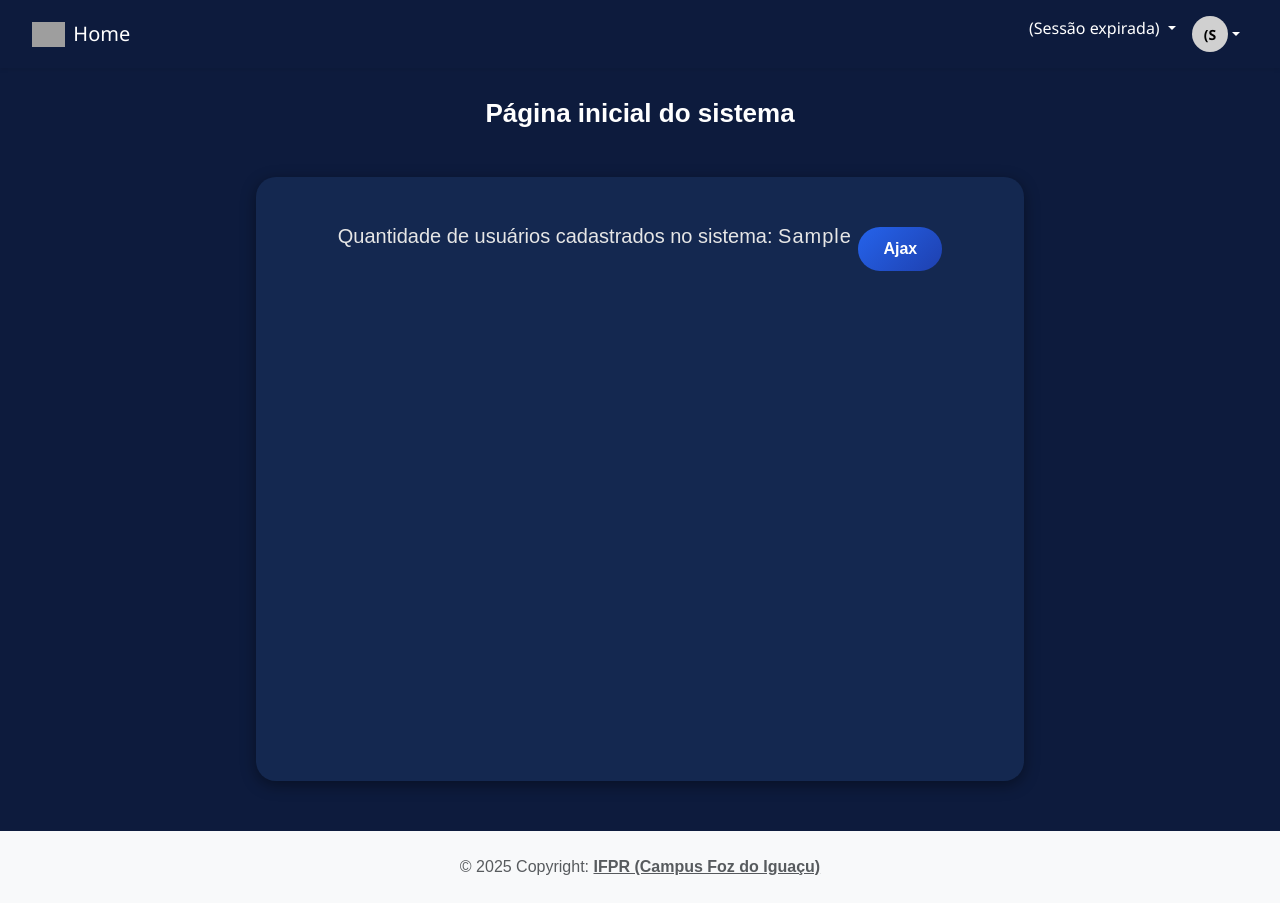
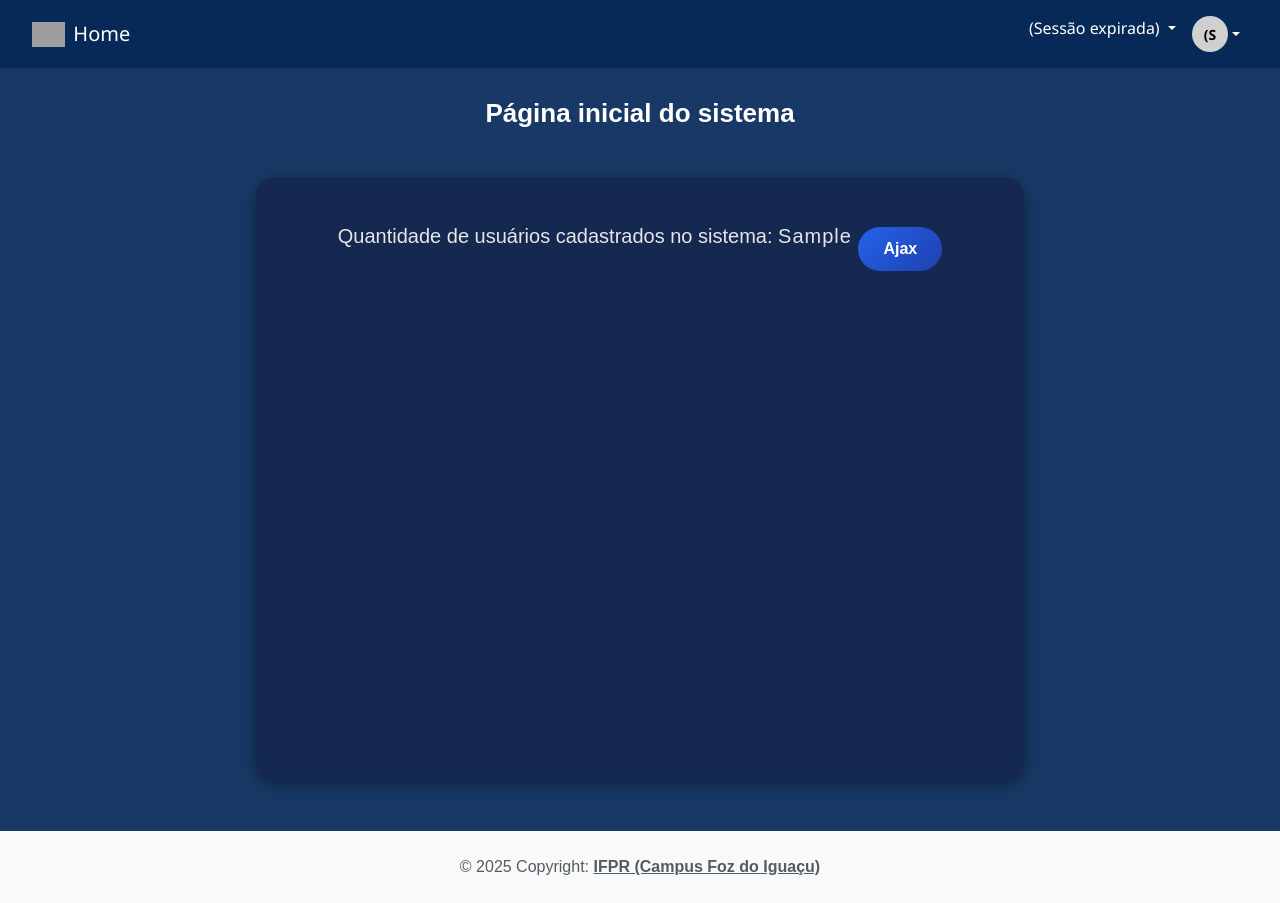
Before and after one commit to IfstarsIFPR/Aplicacao, a PHP site: template app/view/home/home.php in a window 1280 px wide. Run offline with PHP 8.4, Linux system fonts and the light colour scheme; the template is opened without the code that fills it: most values are stand-ins (such as "Sample title", 1, 10 or a date in 2020); grey boxes are pictures that could not be loaded.

Commit message:
css home

```diff
--- a/app/view/css/homeGeral.css
+++ b/app/view/css/homeGeral.css
@@ -2,7 +2,7 @@
 
 /* Fundo geral */
 body {
-    background-color: #0d1b3d; /* azul escuro */
+    background-color: #183965; /* azul escuro */
     font-family: 'Arial', sans-serif;
     color: #f1f1f1; /* texto claro */
     margin: 0;
--- a/app/view/css/menu.css
+++ b/app/view/css/menu.css
@@ -1,6 +1,6 @@
 /* ====== NAVBAR CUSTOM ====== */
 .navbar-custom {
-  background-color: #0d1b3d !important; /* Azul escuro */
+  background-color: #072957 !important; /* Azul escuro */
   padding: 8px 20px;
   font-family: 'Segoe UI', sans-serif;
 }
```
